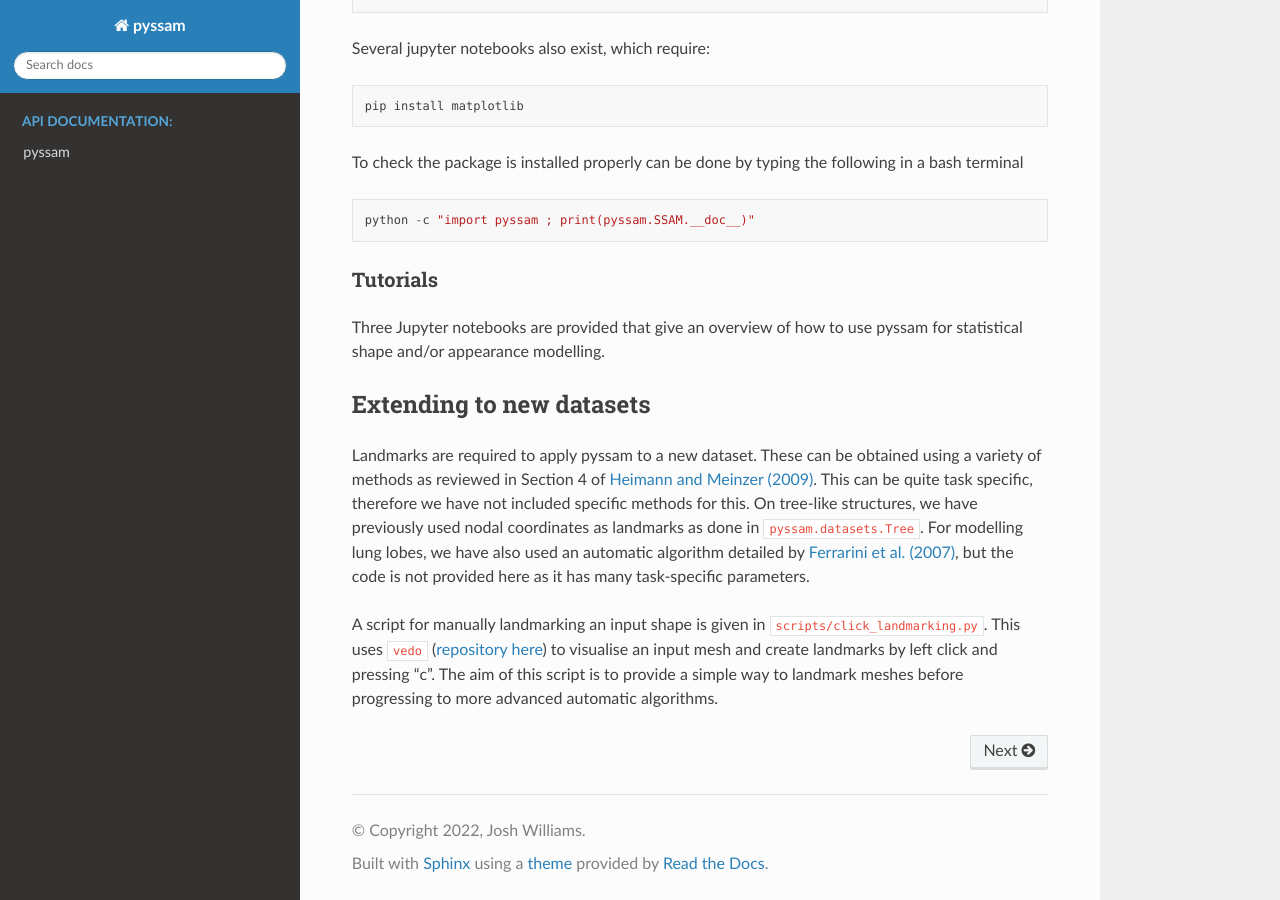
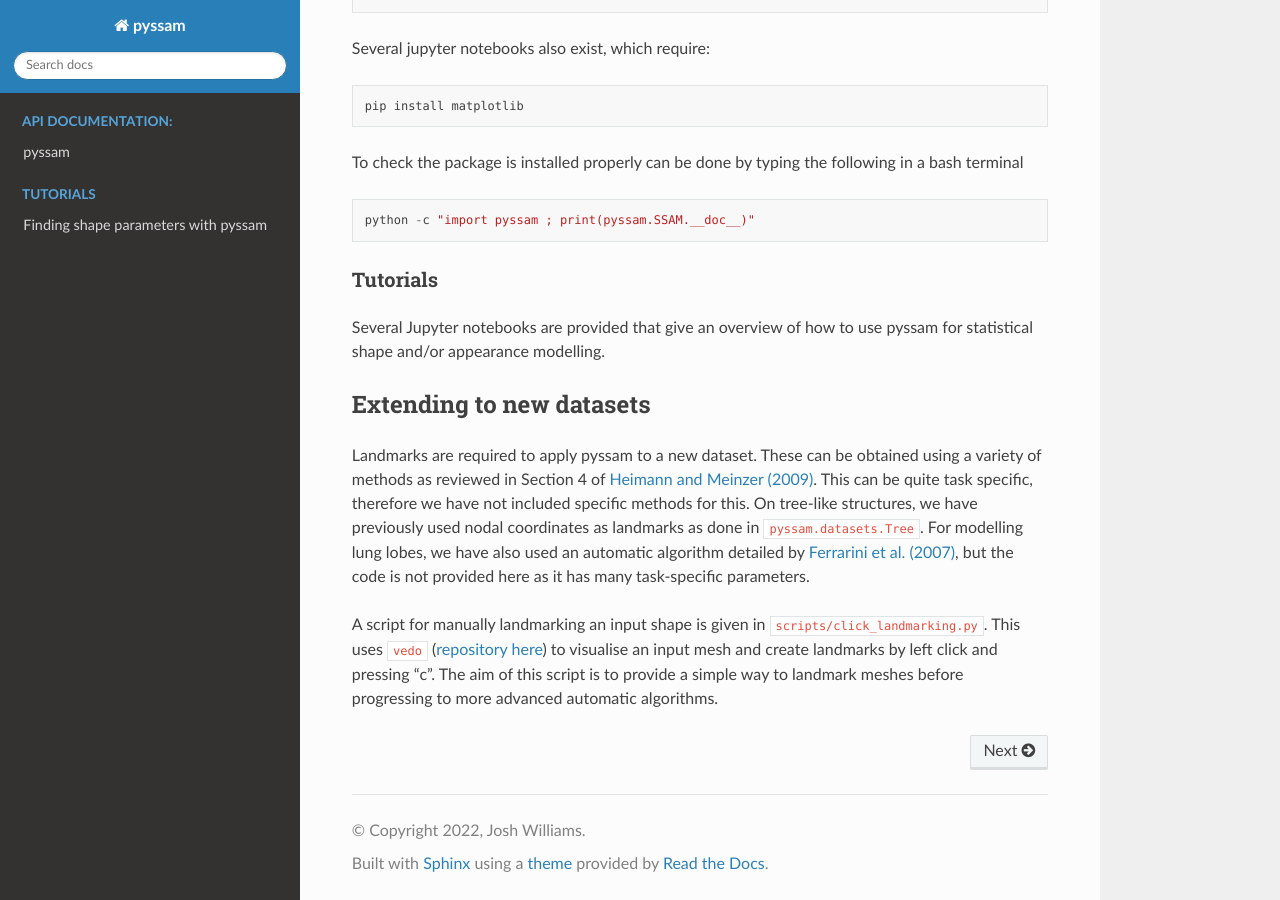
Before and after one commit to jvwilliams23/pyssam, a Sphinx documentation site: the page built from docs/index.rst, in a window 1280 px wide and 900 px high, scrolled down 512 px. Built offline with Sphinx 7.4.7 and the Read the Docs theme 2.0.0, drawn with Linux system fonts in a browser that asks for light colours; pages that are not in the unit, such as notebooks, are missing from menus.

Commit message:
update docs

```diff
--- a/docs/index.rst
+++ b/docs/index.rst
@@ -39,8 +39,7 @@ in a bash terminal ::
 
 Tutorials
 ^^^^^^^^^
-Three Jupyter notebooks are provided that give an overview of how to use pyssam for
-statistical shape and/or appearance modelling.
+Several Jupyter notebooks are provided that give an overview of how to use pyssam for statistical shape and/or appearance modelling.
 
 .. toctree::
    :maxdepth: 1
@@ -51,6 +50,7 @@ statistical shape and/or appearance modelling.
    tutorial/sam_example.ipynb
    tutorial/ssam_example.ipynb
    tutorial/mesh_morphing_example.ipynb
+   tutorial/fit_parameters_example.ipynb
 
 Extending to new datasets
 -------------------------
```
